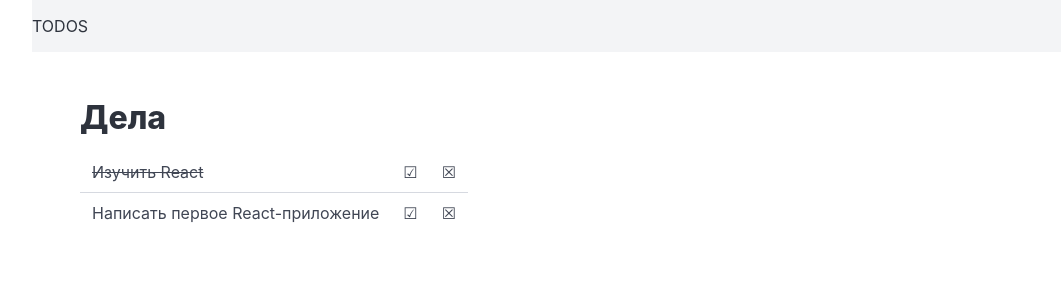
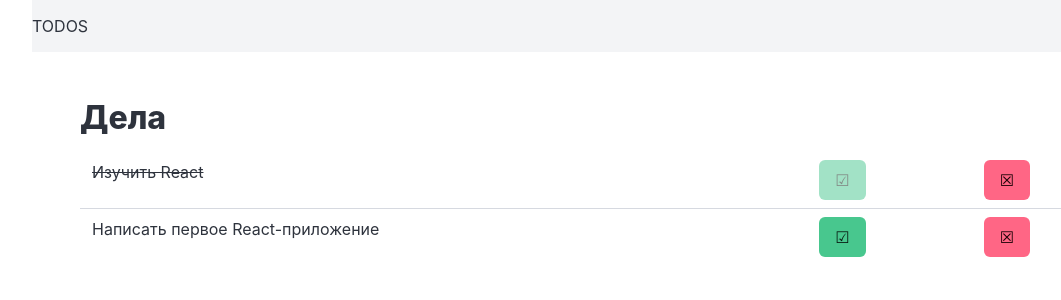
Before and after one commit to masalimov/todos, a React (Vite) app: page / in a window 1280 px wide. Shown: the top 300 px of the page, without its empty margins (32-1093 px from the left). Built offline with nearby package versions, Linux system fonts and the light colour scheme.

Commit message:
Add setDone function

```diff
--- a/src/App.tsx
+++ b/src/App.tsx
@@ -8,6 +8,12 @@ import todos from "./todos";
 import TodoList from "./todolist";
 
 function App() {
+  const setDone = (key: number) => {
+    const deed = todos.find((current) => current.key === key);
+    if (deed) {
+      deed.done = true;
+    }
+  };
   return (
     <>
       <div className="container">
@@ -17,7 +23,7 @@ function App() {
           </div>
         </nav>
         <main className="content px-6 py-6">
-               <TodoList todos={todos} />
+          <TodoList todos={todos} setDone={setDone} />
         </main>
       </div>
     </>
--- a/src/todolist.tsx
+++ b/src/todolist.tsx
@@ -9,13 +9,14 @@ interface Todo {
 
 interface TodoProps {
   todos: Todo[];
+  setDone: (key: number) => void;
 }
 
-function TodoList({ todos }: TodoProps) {
+function TodoList({ todos, setDone }: TodoProps) {
   return (
     <section>
       <h1>Дела</h1>
-         <table>
+      <table className="table is-hoverable is-fullwidth">
         <tbody>
           {todos.map((item: Todo) => (
             <tr key={item.key}>
@@ -24,12 +25,21 @@ function TodoList({ todos }: TodoProps) {
                 {!item.done && item.title}
               </td>
               <td>
-                        <button title="Выполнено" disabled={item.done}>
+                <button
+                  className="button is-success"
+                  title="Выполнено"
+                  disabled={item.done}
+                  onClick={() => {
+                    setDone(item.key);
+                  }}
+                >
                   &#9745;
                 </button>
               </td>
               <td>
-                        <button title="Удалить">&#9746;</button>
+                <button className="button is-danger" title="Удалить">
+                  &#9746;
+                </button>
               </td>
             </tr>
           ))}
```
Lines whose indentation alone changed are shown as unchanged.
